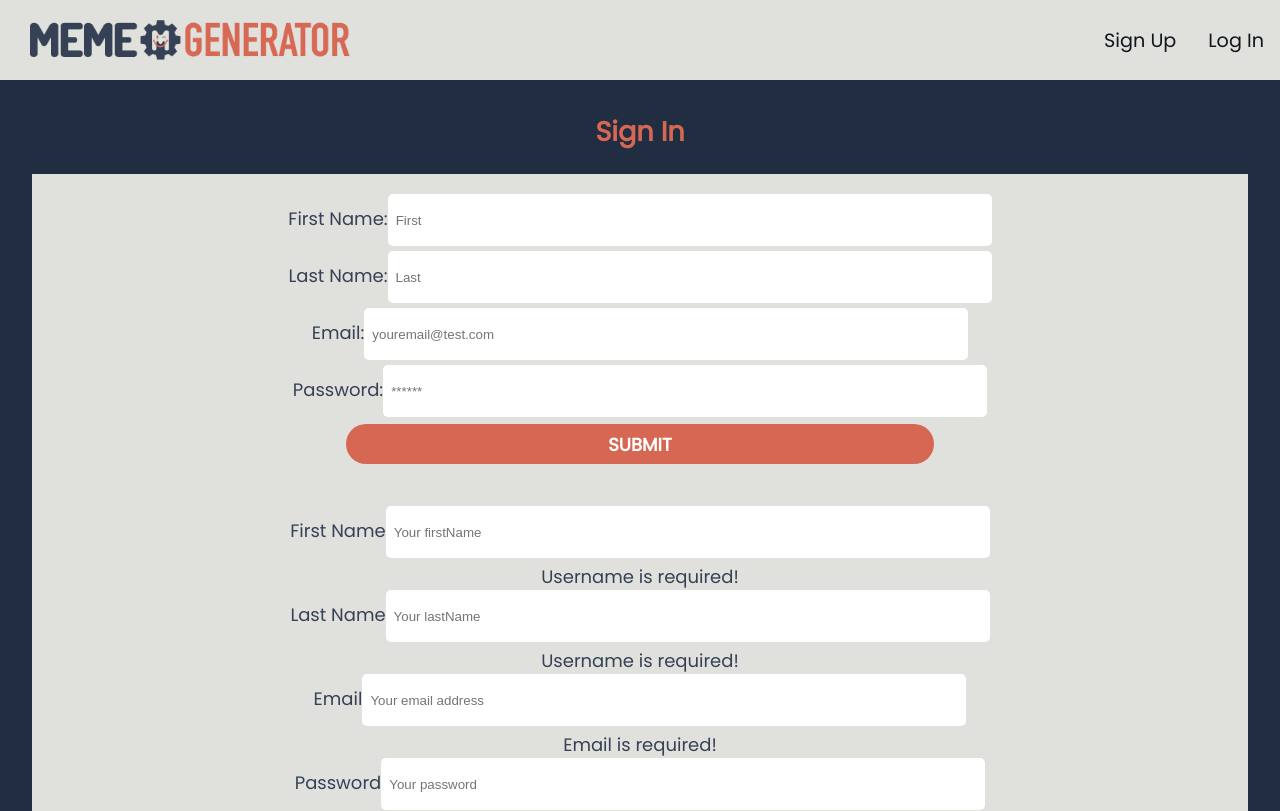
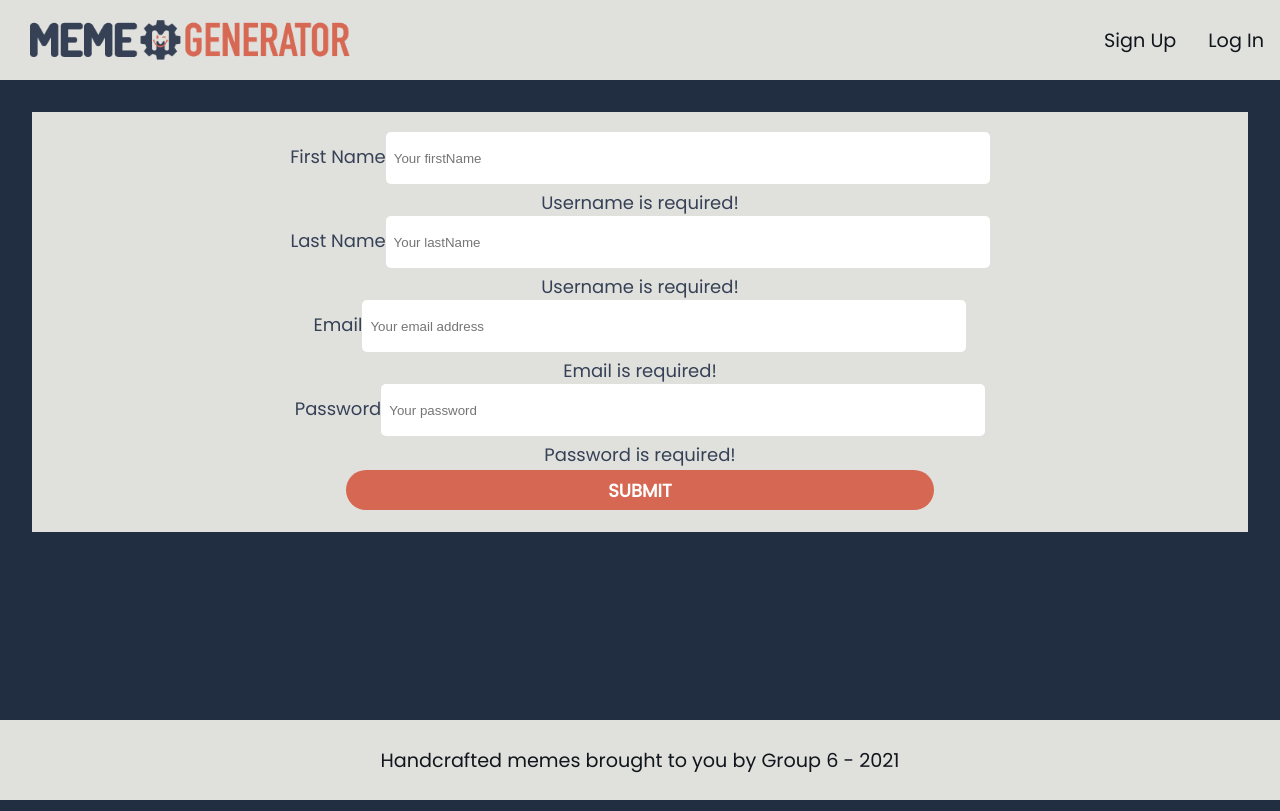
Before and after one commit to big-bad-six/project3, a React (Create React App) app in the folder client/: page /sign-up in a window 1280 px wide. Shown: the top 811 px of the page. Built offline with nearby package versions, Linux system fonts and the light colour scheme.

Commit message:
troubleshooting signup.js

```diff
--- a/client/src/pages/SignUp.js
+++ b/client/src/pages/SignUp.js
@@ -74,7 +74,7 @@ export default function SignUp(props) {
     return (
         <div className="form">
 
-            <h2>Sign In</h2>
+            {/* <h2>Sign Up</h2>
             <form noValidate validated={validated} onSubmit={handleFormSubmit}>
                 <div className="field">
                     <label htmlFor="firstName">First Name:</label>
@@ -131,7 +131,7 @@ export default function SignUp(props) {
                         variant="success"
                     >Submit</button>
                 </div>
-            </form>
+            </form> */}
 
             {/* This is needed for the validation functionality above */}
             <Form noValidate validated={validated} onSubmit={handleFormSubmit}>
```
